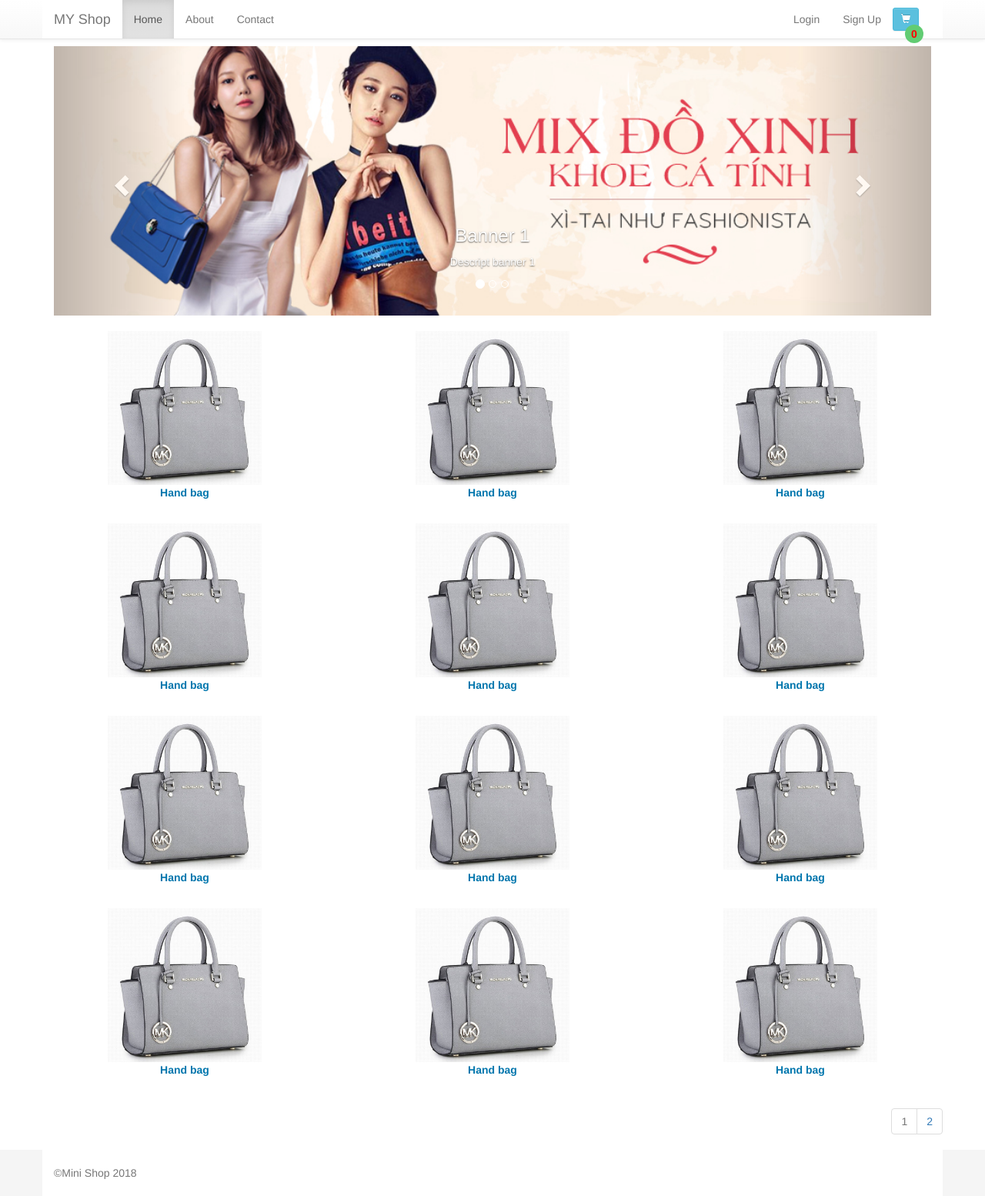
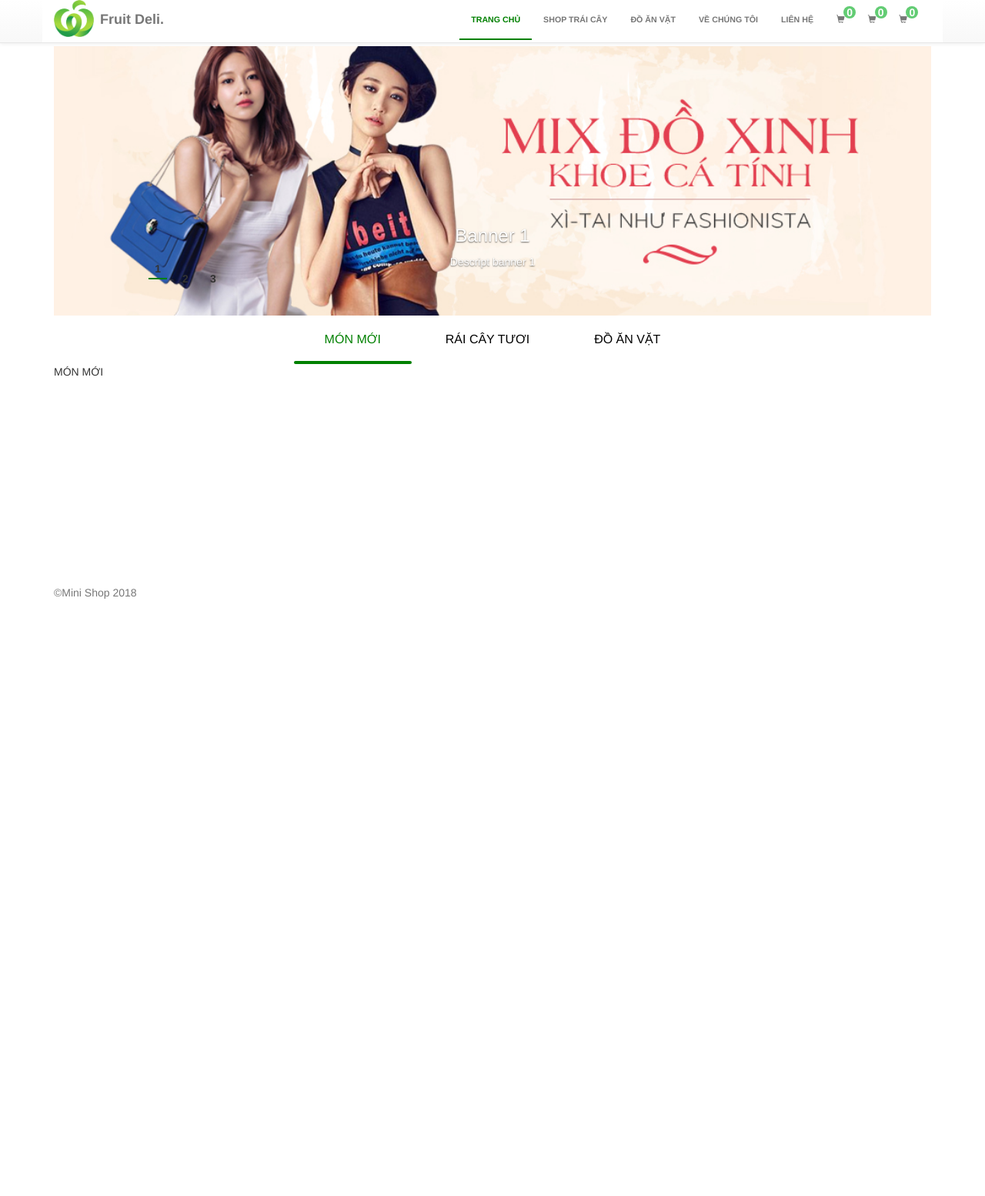
Before and after one commit to Jimmy-Huynh/fruit_shop, a PHP site: page /fruit_shop/ in a window 1280 px wide. Shown: the whole page at 77% size. After the commit the page ends 778 px from the top, so only its background shows below. Run offline with PHP 8.4, Linux system fonts and the light colour scheme; some libraries are stand-ins or nearby versions.

Commit message:
no message

```diff
--- a/config/config.php
+++ b/config/config.php
@@ -1,9 +1,9 @@
 <?php
 return array(
     'db' => array(
-        'connectionString' => 'mysql:host=localhost;dbname=device_manage;charset=utf8',
+        'connectionString' => 'mysql:host=localhost;dbname=fruit_shop;charset=utf8',
         'username' => 'root',
         'passwd' => '',
     ),
-    'dbname' => 'device_manage'
+    'dbname' => 'fruit_shop'
 );
--- a/index.php
+++ b/index.php
@@ -2,8 +2,8 @@
 
 session_start();
 //define constants SITE_ROOT
-defined('SITE_ROOT') or define('SITE_ROOT', 'http://localhost/shop/');
-defined('SITE_PATH') or define('SITE_PATH', dirname(__DIR__) . '/shop/');
+defined('SITE_ROOT') or define('SITE_ROOT', 'http://localhost/fruit_shop/');
+defined('SITE_PATH') or define('SITE_PATH', dirname(__DIR__) . '/fruit_shop/');
 
 //setup fakeData
 $fakeData = require 'data/fakeData.php';
--- a/public/css/home.css
+++ b/public/css/home.css
@@ -7,8 +7,10 @@
 }
 .product {
     position: relative;
-    padding-top: 10px;
-    padding-bottom: 10px;
+/*    padding-top: 10px;
+    padding-bottom: 10px;*/
+    padding: 8px;
+
 }
 
 .image {
@@ -50,3 +52,117 @@
     transform: translate(-50%, -50%);
     -ms-transform: translate(-50%, -50%);
 }
+
+.carousel-indicators{
+    left: 15% !important;
+}
+.carousel-indicators li{
+    text-indent: 0 !important;
+    width: 24px !important;
+    height: 24px !important;
+    margin: 4px !important;
+    border-radius: 0 !important;
+    border: 0 !important;
+    font-weight: bold;
+}
+.carousel-indicators .active span{
+    position: absolute;
+    margin-top: 0px;
+    display: block;
+    width: 24px !important;
+    height: 24px !important;
+}
+.carousel-indicators li.active{
+    background-color: transparent;
+    border-bottom: 2px solid green !important;
+}
+
+/*.tab-pane
+{
+  padding:15px;
+  height:300px;
+}*/
+.nav-tabs
+{
+  position:relative;
+  border:none!important;
+  background-color:#fff;
+  text-align: center;
+
+}
+.nav-tabs li
+{
+  margin:0px;
+  display: inline-block;
+  float: none;
+}
+.nav-tabs li a
+{
+  position:relative;
+  margin-right:0px!important;
+  padding: 20px 40px!important;
+  font-size:16px;
+  border:none!important;
+  color:black;
+}
+.nav-tabs a:hover
+{
+  background-color:#fff!important;
+  border:none;
+}
+.slider
+{
+  display:inline-block;
+  width:30px;
+  height:4px;
+  border-radius:3px;
+  background-color:green;
+  position:absolute;
+  z-index:1200;
+  bottom:0;
+  transition:all .4s linear;
+
+}
+.nav-tabs .active a
+{
+  background-color:transparent!important;
+  border:none!important;
+  color:green!important;
+}
+
+
+.col-xs-5ths,
+.col-sm-5ths,
+.col-md-5ths,
+.col-lg-5ths {
+    position: relative;
+    min-height: 1px;
+    padding-right: 15px;
+    padding-left: 15px;
+}
+
+.col-xs-5ths {
+    width: 20%;
+    float: left;
+}
+
+@media (min-width: 768px) {
+    .col-sm-5ths {
+        width: 20%;
+        float: left;
+    }
+}
+
+@media (min-width: 992px) {
+    .col-md-5ths {
+        width: 20%;
+        float: left;
+    }
+}
+
+@media (min-width: 1200px) {
+    .col-lg-5ths {
+        width: 20%;
+        float: left;
+    }
+}
--- a/public/css/sticky-footer-navbar.css
+++ b/public/css/sticky-footer-navbar.css
@@ -14,7 +14,7 @@ body {
     width: 100%;
     /* Set the fixed height of the footer here */
     height: 60px;
-  background-color: #f5f5f5;
+    background-color: #fff;
 }
 
 
@@ -42,12 +42,24 @@ code {
     border-radius: 16px;
     background-color: #62cc73;
     position: absolute;
-    top: 32px;
-    left: 16px;
-    color: red;
+    top: 8px;
+    left: 24px;
+    color: #fff;
     font-weight: bold;
-    width: 24px;
+    width: 16px;
     text-align: center;
     vertical-align: top;
-    line-height: 24px;
+    line-height: 16px;
 }
+
+.active-custom{
+    background-color: #fff;
+    border-bottom: 2px solid green;
+}
+.active-custom a{
+    color: green !important;
+}
+.navbar-default .navbar-nav>li>a{
+    font-weight: bold;
+    font-size: 8pt !important;
+}
--- a/view/home/index.php
+++ b/view/home/index.php
@@ -1,10 +1,24 @@
+<script src="<?php echo SITE_ROOT; ?>public/js/jquery-3.2.1.min.js"></script>
+<script>
+    $(function () {
+        $(".nav-tabs a").click(function () {
+            var position = $(this).parent().position();
+            var width = $(this).parent().width();
+            $(".slider").css({"left": +position.left, "width": width});
+        });
+        var actWidth = $(".nav-tabs .active").width();
+        var actPosition = $(".nav-tabs .active").position();
+        $(".slider").css({"left": +actPosition.left, "width": actWidth});
+    });
+</script>
 <div id="myCarousel" class="carousel slide" data-ride="carousel">
     <!-- Indicators -->
     <ol class="carousel-indicators">
-        <li data-target="#myCarousel" data-slide-to="0" class="active"></li>
-        <li data-target="#myCarousel" data-slide-to="1"></li>
-        <li data-target="#myCarousel" data-slide-to="2"></li>
+        <li data-target="#myCarousel" data-slide-to="0" class="active"><span>1</span></li>
+        <li data-target="#myCarousel" data-slide-to="1"><span>2</span></li>
+        <li data-target="#myCarousel" data-slide-to="2"><span>3</span></li>
     </ol>
+
 
     <!-- Wrapper for slides -->
     <div class="carousel-inner">
@@ -35,40 +49,41 @@
 
     </div>
 
-    <!-- Left and right controls -->
-    <a class="left carousel-control" href="#myCarousel" data-slide="prev">
-        <span class="glyphicon glyphicon-chevron-left"></span>
-        <span class="sr-only">Previous</span>
-    </a>
-    <a class="right carousel-control" href="#myCarousel" data-slide="next">
-        <span class="glyphicon glyphicon-chevron-right"></span>
-        <span class="sr-only">Next</span>
-    </a>
 </div>
-<!--<div class="row" style="margin-top: 10px; height: 50px; background-color: #000; border-bottom: 1px #fff solid;">
-    <p style="text-align: center; font-weight: bold; line-height: 50px; vertical-align: middle; display: block; color: #fff; font-size: 30px;">New product</p>
-</div>-->
+
+<div class="tile">
+
+    <!-- Nav tabs -->
+    <ul class="nav nav-tabs" role="tablist">
+        <div class="slider"></div>
+        <li role="presentation" class="active"><a href="#home" aria-controls="home" role="tab" data-toggle="tab">MÓN MỚI</a></li>
+        <li role="presentation"><a href="#profile" aria-controls="profile" role="tab" data-toggle="tab">RÁI CÂY TƯƠI</a></li>
+        <li role="presentation" class=""><a href="#messages" aria-controls="messages" role="tab" data-toggle="tab">ĐỒ ĂN VẶT</a></li>
+    </ul>
+
+    <!-- Tab panes -->
+    <div class="tab-content">
+        <div role="tabpanel" class="tab-pane active" id="home">MÓN MỚI</div>
+        <div role="tabpanel" class="tab-pane" id="profile">TRÁI CÂY TƯƠI</div>
+        <div role="tabpanel" class="tab-pane" id="messages">
             <div class="row" style="margin-top: 10px;">
                 <?php
                 $count = 0;
                 foreach ($this->products as $key => $value) {
-        if ($count % 3 == 0) {
+                    if ($count % 5 == 0) {
                         echo '<div class="row">';
                     }
                     ?>
-        <div class="col-lg-4 product" onclick="location.href = 'Index/detail/<?php echo $key + 1; ?>';">
-            <img src="<?php echo $value['image']; ?>" width="200" height="200" class="center-img"/>
+                    <div class="col-lg-5ths product" onclick="location.href = 'Index/detail/<?php echo $key + 1; ?>';">
+                        <div style="border: 1px solid; padding-left: 8px; padding-right: 8px; padding-top: 16px; padding-bottom: 16px;">
+                            <img src="<?php echo $value['image']; ?>" width="150" height="200" class="center-img"/>
                             <p style="text-align: center; font-weight: bold; color: #0076ad;"><?php echo $value['name']; ?></p>
-            <div class="overlay">
-                <div class="text">
-                    <button class="like btn btn-default" type="button">
-                        <span class="glyphicon glyphicon-eye-open"></span></button></div>
-                <!--<img src="public/img/cart.png" width="40" height="40" class="center-img"/>-->
                         </div>
+
                     </div>
                     <?php
                     $count++;
-        if ($count == 3 || $key == count($this->products) - 1) {
+                    if ($count == 5 || $key == count($this->products) - 1) {
                         echo '</div>';
                         $count = 0;
                     }
@@ -80,11 +95,15 @@
                     <?php
                     for ($i = 1; $i <= $this->pages; $i++) {
                         if ($this->currentPage == $i) {
-                echo '<li class="disabled"><a href="' . SITE_ROOT . 'index.php?page=' . $i . '">' . $i . '</a></li>';
+                            echo '<li class="disabled"><a href="' . SITE_ROOT . 'index.php?page=' . $i . '#messages">' . $i . '</a></li>';
                         } else {
-                echo '<li><a href="' . SITE_ROOT . 'index.php?page=' . $i . '">' . $i . '</a></li>';
+                            echo '<li><a href="' . SITE_ROOT . 'index.php?page=' . $i . '#messages">' . $i . '</a></li>';
                         }
                     }
                     ?>
                 </ul>
             </div>
+        </div>
+    </div>
+
+</div>
--- a/view/layout/nav.inc.php
+++ b/view/layout/nav.inc.php
@@ -7,35 +7,39 @@
                 <span class="icon-bar"></span>
                 <span class="icon-bar"></span>
             </button>
-            <a class="navbar-brand" href="<?php echo SITE_ROOT; ?>">MY Shop</a>
+            <div style="display: inline-block">
+                <span style="float: left;margin-right: 8px;"><img src="<?php echo SITE_ROOT; ?>public/img/logo.png" style="width: 52px; height: 48px;" alt="Logo"></span>
+                <a style="font-weight: bold" class="navbar-brand" href="<?php echo SITE_ROOT; ?>">Fruit Deli.</a>
+            </div>
+
         </div>
         <div id="navbar" class="navbar-collapse collapse">
-            <ul class="nav navbar-nav">
-                <li <?php if($this->nav =='Index') echo 'class="active"'; ?>><a href="<?php echo SITE_ROOT; ?>">Home</a></li>
-                <li <?php if($this->nav =='About') echo 'class="active"'; ?>><a href="<?php echo SITE_ROOT; ?>About">About</a></li>
-                <li <?php if($this->nav =='Contact') echo 'class="active"'; ?>><a href="<?php echo SITE_ROOT; ?>Contact">Contact</a></li>
-            </ul>
             <ul class="nav navbar-nav navbar-right" style="margin-right: 16px;">
-                <li <?php if($this->nav =='Login') echo 'class="active"'; ?>>
-                    <?php
-                    if (isset($_SESSION["loined"])) {
-                        ?>
-                        <a href="<?php echo SITE_ROOT; ?>Logout">Logout</a>
-                        <?php
-                    } else {
-                        ?>
-                        <a href="<?php echo SITE_ROOT; ?>Login">Login</a>
-                        <?php
-                    }
-                    ?>
-
+                <li <?php if($this->nav =='Index') echo 'class="active-custom"'; ?>><a href="<?php echo SITE_ROOT; ?>">TRANG CHỦ</a></li>
+                <li <?php if($this->nav =='SignUp') echo 'class="active-custom"'; ?>><a href="<?php echo SITE_ROOT; ?>SignUp">SHOP TRÁI CÂY</a></li>
+                <li <?php if($this->nav =='SignUp') echo 'class="active-custom"'; ?>><a href="<?php echo SITE_ROOT; ?>SignUp">ĐỒ ĂN VẶT</a></li>
+                <li <?php if($this->nav =='About') echo 'class="active-custom"'; ?>><a href="<?php echo SITE_ROOT; ?>About">VỀ CHÚNG TÔI</a></li>
+                <li <?php if($this->nav =='Contact') echo 'class="active-custom"'; ?>><a href="<?php echo SITE_ROOT; ?>Contact">LIÊN HỆ</a></li>
+                <li <?php if($this->nav =='Contact') echo 'class="active-custom"'; ?>><a href="<?php echo SITE_ROOT; ?>cart"><i class="glyphicon glyphicon-shopping-cart"><span></span></i></a>
+                <span class="cart-number"><?php
+                        if (isset($_SESSION['myCart'])) {
+                            echo count($_SESSION['myCart']);
+                        } else {
+                            echo 0;
+                        };
+                        ?></span>
                 </li>
-                <li <?php if($this->nav =='SignUp') echo 'class="active"'; ?>><a href="<?php echo SITE_ROOT; ?>SignUp">Sign Up</a></li>
-                <li style="line-height:48px;" <?php if($this->nav =='Index') echo 'class="active"'; ?>>
-                    <button class="btn btn-info btn-sm" onclick="location.href = '<?php echo SITE_ROOT; ?>cart';">
-                        <i class="glyphicon glyphicon-shopping-cart"><span></span></i>
-                    </button>
-                    <span class="cart-number"><?php
+                <li <?php if($this->nav =='Contact') echo 'class="active-custom"'; ?>><a href="<?php echo SITE_ROOT; ?>cart"><i class="glyphicon glyphicon-shopping-cart"><span></span></i></a>
+                <span class="cart-number"><?php
+                        if (isset($_SESSION['myCart'])) {
+                            echo count($_SESSION['myCart']);
+                        } else {
+                            echo 0;
+                        };
+                        ?></span>
+                </li>
+                <li <?php if($this->nav =='Contact') echo 'class="active-custom"'; ?>><a href="<?php echo SITE_ROOT; ?>cart"><i class="glyphicon glyphicon-shopping-cart"><span></span></i></a>
+                <span class="cart-number"><?php
                         if (isset($_SESSION['myCart'])) {
                             echo count($_SESSION['myCart']);
                         } else {
```
Also changed, not shown: controller/categorysController.php (added, +112 -0 lines), data/fakeData.php (+13 -13 lines), model/categorysModel.php (added, +72 -0 lines), nbproject/private/private.xml (+14 -4 lines), view/categorys/create_update.php (added, +41 -0 lines), view/categorys/delete.php (added, +10 -0 lines), view/categorys/detail.php (added, +7 -0 lines), view/categorys/index.php (added, +63 -0 lines), public/img/Concept_01_Home_Fullwidth_0001s_0001s_0000s_0000s_0000_qua-bo.png (added), public/img/logo.png (added). Lines whose indentation alone changed are shown as unchanged.
